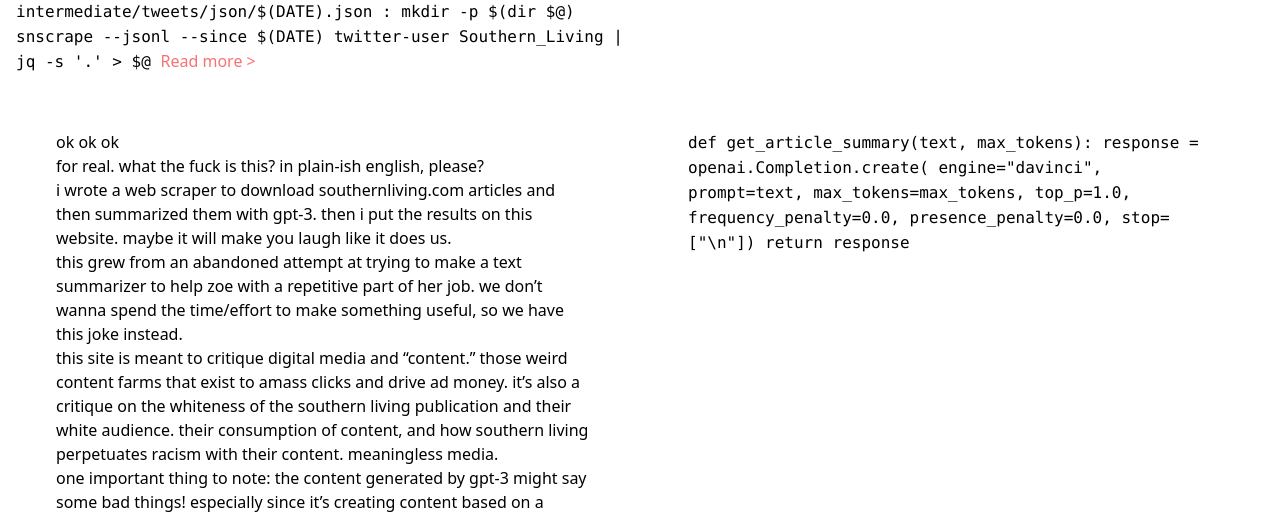
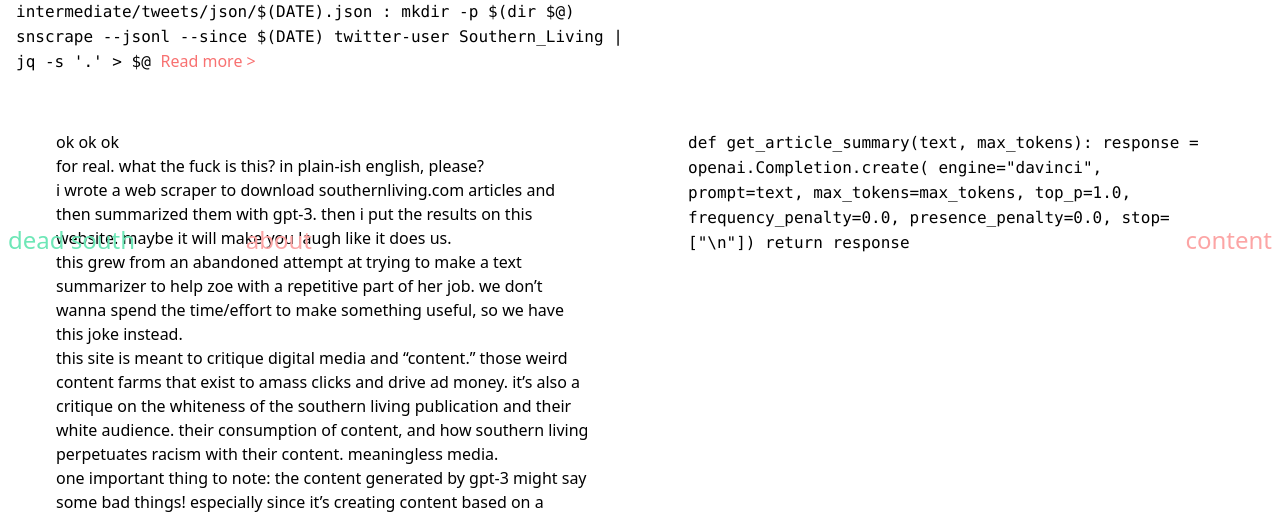
Before and after one commit to smcalilly/dead-south, a Django app: page /about in a window 1280 px wide. Shown: the part 536-1048 px from the top of the page. Run offline with Django 3.2, Linux system fonts and the light colour scheme; style sheets or scripts are compiled from the project's sources; parts of the project's set-up code (start-up, migrations or seed data) failed here and were passed over.

Commit message:
sticky footer ?

```diff
--- a/dead_south/templates/dead_south/base.html
+++ b/dead_south/templates/dead_south/base.html
@@ -44,7 +44,7 @@
       {% block body %}{% endblock %}
     </div>
 
-    <footer>
+    <footer class='fixed bottom-0 left-0 w-full'>
       <div class='flex justify-between'>
         <div class='flex md:w-1/4 justify-between'>
           <a href="{% url 'home' %}"><h3 class='text-2xl text-green-300 m-2'>dead south</h3></a>
```
